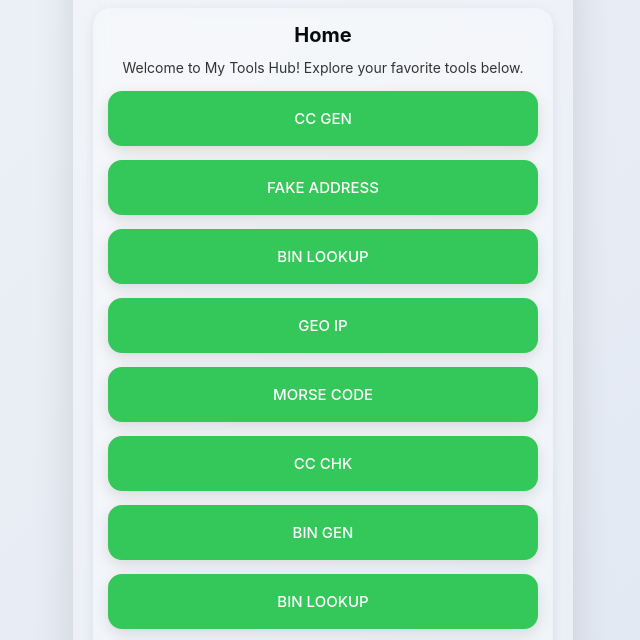
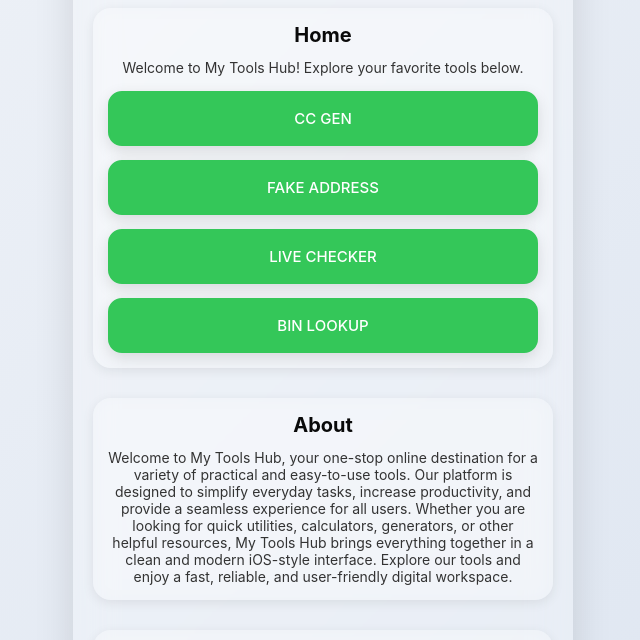
Before and after one commit to FoysalAhmmedSadin/tools-hub, a plain HTML site: page index.html in a window 1280 px wide. Shown: the part 236-876 px from the top of the page, without its empty margins (317-957 px from the left). Drawn offline with Linux system fonts and the light colour scheme; a web font is replaced by a local one.

Commit message:
index.html

```diff
--- a/index.html
+++ b/index.html
@@ -58,14 +58,16 @@ footer{margin-top:20px;font-size:12px;color:#555;text-align:center;}
 <div class="tools-grid">
 <a href="https://foysalahmmedsadin.github.io/cc/" class="tool-btn">CC GEN</a>
 <a href="address.html" class="tool-btn">FAKE ADDRESS</a>
-<a href="bin.html" class="tool-btn">BIN LOOKUP</a>
-<a href="geoip.html" class="tool-btn">GEO IP</a>
+<a href="cc-chk.html" class="tool-btn">LIVE CHECKER</a>
+<a href="bin-lookup.html" class="tool-btn">BIN LOOKUP</a>
+<template>
 <a href="morse.html" class="tool-btn">MORSE CODE</a>
 <a href="cc-chk.html" class="tool-btn">CC CHK</a>
 <a href="bingen.html" class="tool-btn">BIN GEN</a>
 <a href="binlook.html" class="tool-btn">BIN LOOKUP</a>
 <a href="glass-index.html" class="tool-btn">CC GEN</a>
 <a href="https://foysalahmmedsadin.github.io/cc-gen/" class="tool-btn">CC GEN</a>
+</template>
 </div>
 </section>
 <section id="about">
```
